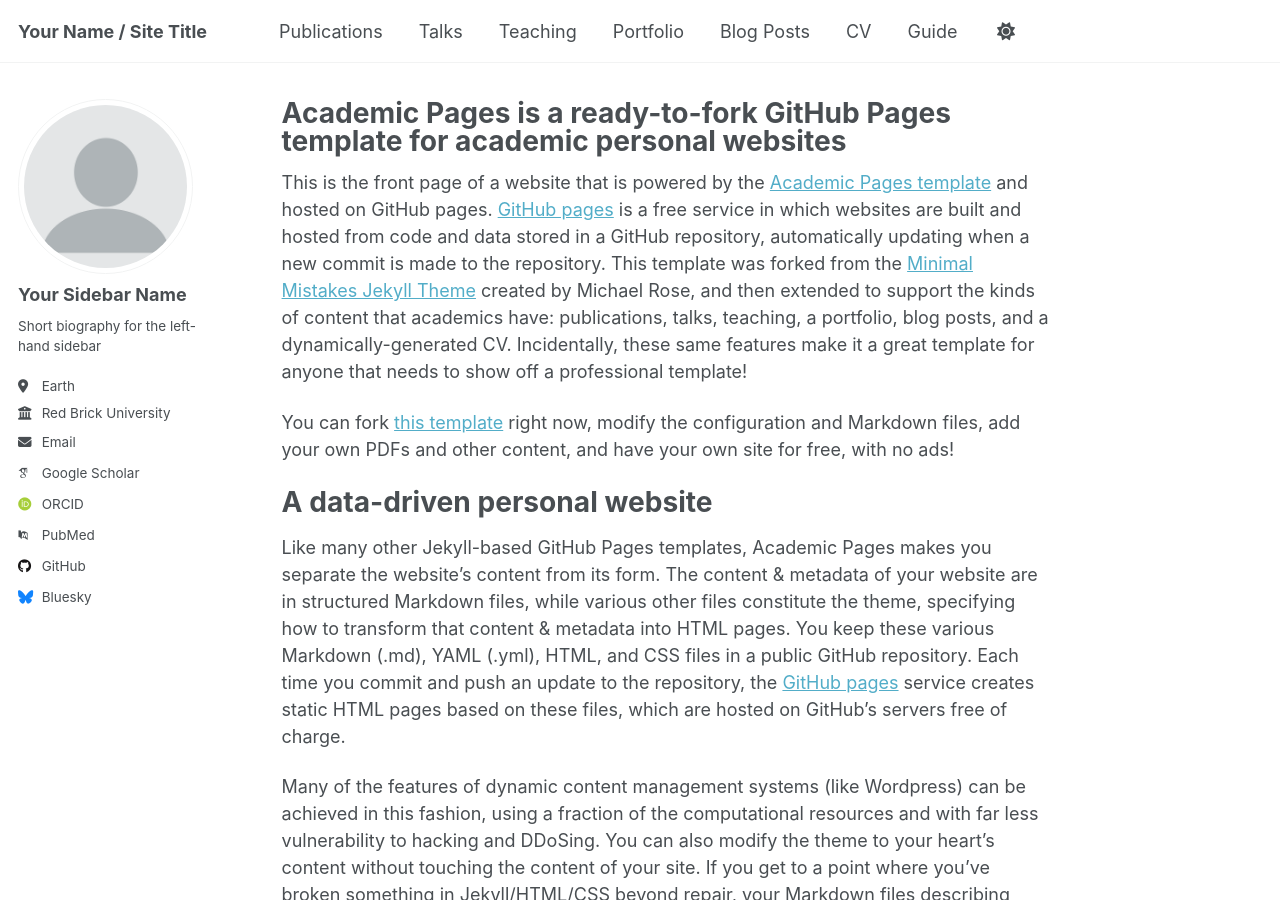
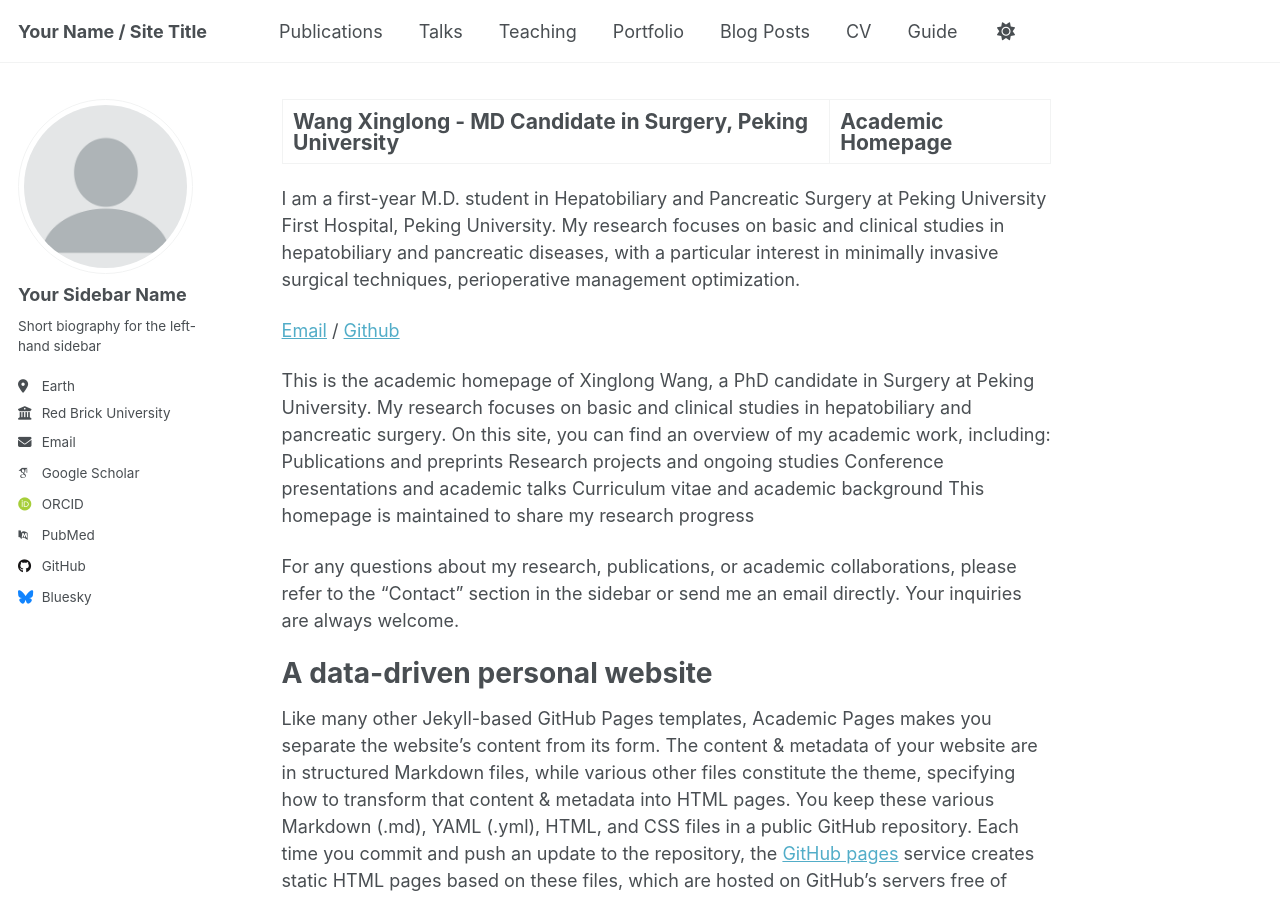
Before and after one commit to wxl9963/wxl9963.github.io, a Jekyll site: the page built from _pages/about.md, in a window 1280 px wide and 900 px high. Built offline with Jekyll 4.4.1, drawn with Linux system fonts in a browser that asks for light colours; some web fonts are replaced; a script that is not in the unit is left out.

Commit message:
Update about.md

```diff
--- a/_pages/about.md
+++ b/_pages/about.md
@@ -1,15 +1,24 @@
 ---
 permalink: /
-title: "Academic Pages is a ready-to-fork GitHub Pages template for academic personal websites"
+title: "Wang Xinglong - MD Candidate in Surgery, Peking University | Academic Homepage"
 author_profile: true
 redirect_from:
   - /about/
   - /about.html
 ---
+I am a first-year M.D. student in Hepatobiliary and Pancreatic Surgery at Peking University First Hospital, Peking University. My research focuses on basic and clinical studies in hepatobiliary and pancreatic diseases, with a particular interest in minimally invasive surgical techniques, perioperative management optimization.
 
-This is the front page of a website that is powered by the [Academic Pages template](https://github.com/academicpages/academicpages.github.io) and hosted on GitHub pages. [GitHub pages](https://pages.github.com) is a free service in which websites are built and hosted from code and data stored in a GitHub repository, automatically updating when a new commit is made to the repository. This template was forked from the [Minimal Mistakes Jekyll Theme](https://mmistakes.github.io/minimal-mistakes/) created by Michael Rose, and then extended to support the kinds of content that academics have: publications, talks, teaching, a portfolio, blog posts, and a dynamically-generated CV. Incidentally, these same features make it a great template for anyone that needs to show off a professional template!
+[Email](mailto:wxl_9963@163.com) / [Github](https://github.com/wxl9963.github.io)
 
- You can fork [this template](https://github.com/academicpages/academicpages.github.io) right now, modify the configuration and Markdown files, add your own PDFs and other content, and have your own site for free, with no ads!
+This is the academic homepage of Xinglong Wang, a PhD candidate in Surgery at Peking University. My research focuses on basic and clinical studies in hepatobiliary and pancreatic surgery.
+On this site, you can find an overview of my academic work, including:
+Publications and preprints
+Research projects and ongoing studies
+Conference presentations and academic talks
+Curriculum vitae and academic background
+This homepage is maintained to share my research progress
+
+For any questions about my research, publications, or academic collaborations, please refer to the "Contact" section in the sidebar or send me an email directly. Your inquiries are always welcome.
 
 A data-driven personal website
 ======
```
